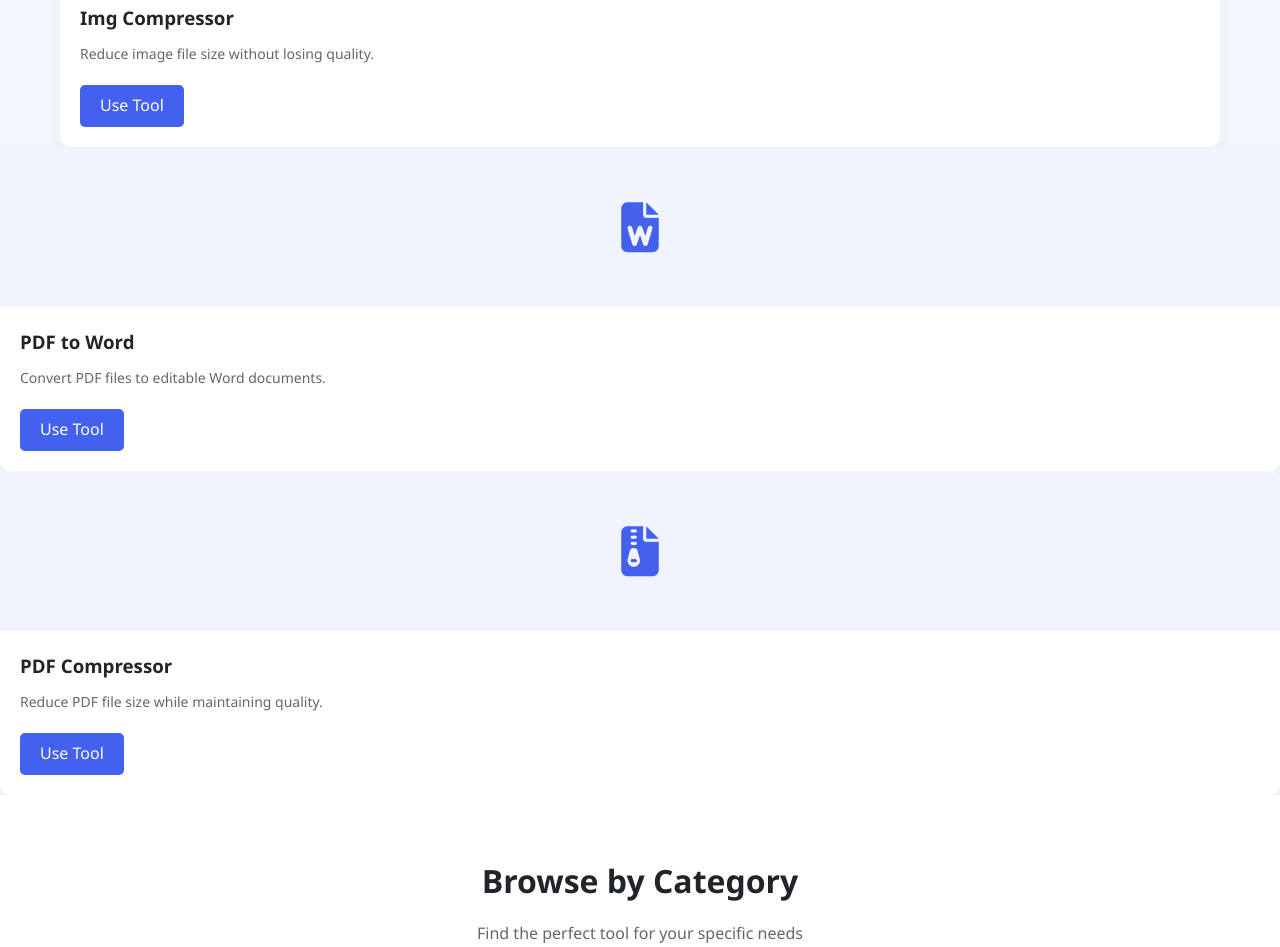
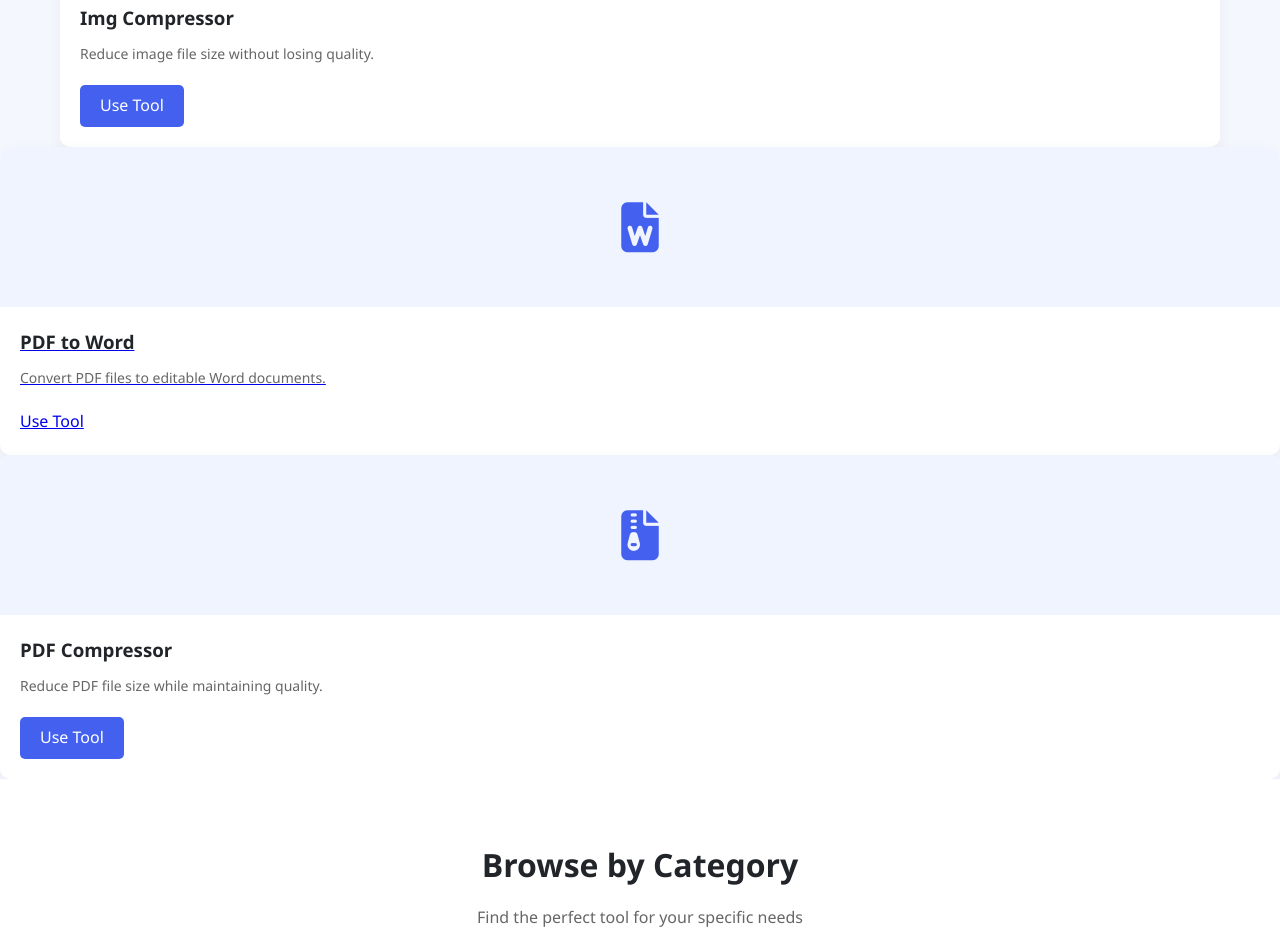
Before and after one commit to zaffryab/tools, a plain HTML site: page index.html in a window 1280 px wide. Shown: the part 1143-2090 px from the top of the page. Drawn offline with Linux system fonts and the light colour scheme.

Commit message:
Update index.html

```diff
--- a/index.html
+++ b/index.html
@@ -502,13 +502,17 @@
 
                 <!-- Tool Card 3 -->
                 <div class="tool-card">
+                <div class="tool-card">
+    <a href="/tool/pdf-to-word.html" class="tool-card-link">
         <div class="tool-card-img">
             <i class="fas fa-file-word"></i>
         </div>
         <div class="tool-card-content">
             <h3>PDF to Word</h3>
             <p>Convert PDF files to editable Word documents.</p>
-                        <a href="#">Use Tool</a>
+            <span class="tool-cta">Use Tool</span>
+        </div>
+    </a>
 </div>
                 </div>
 
```
Lines whose indentation alone changed are shown as unchanged.
